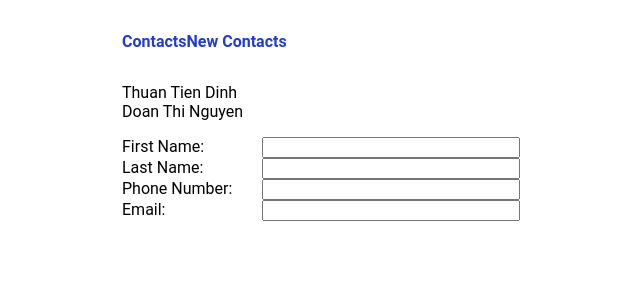
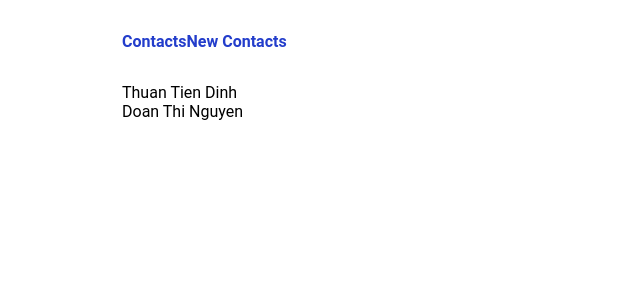
Before and after one commit to dinhtienthuan/angular-2-introduction, an Angular app: page /contacts in a window 1280 px wide. Shown: the top 300 px of the page, without its empty margins (38-678 px from the left). Built offline with nearby package versions, Linux system fonts and the light colour scheme.

Commit message:
Implementing: Routing with pararameters. Upgraded version of angular-cli and @angular libs.

```diff
--- a/src/app/contact/contact-list.component.ts
+++ b/src/app/contact/contact-list.component.ts
@@ -13,7 +13,7 @@ import { Contact } from './contact';
         {{contact.firstName}} {{contact.lastName}}
       </li>
     </ul>
-    <app-contact [contact]="selectedContact"></app-contact>
+    <app-contact *ngIf="selectedContact !== null" [contact]="selectedContact"></app-contact>
   `,
   styleUrls: ['./contact-list.component.css'],
   providers: [ContactService]
@@ -28,7 +28,7 @@ export class ContactListComponent implements OnInit {
 
   public contacts: Contact[];
 
-  public selectedContact = {};
+  public selectedContact: Contact = null;
 
   onSelect(contact) {
     this.selectedContact = contact;
```
